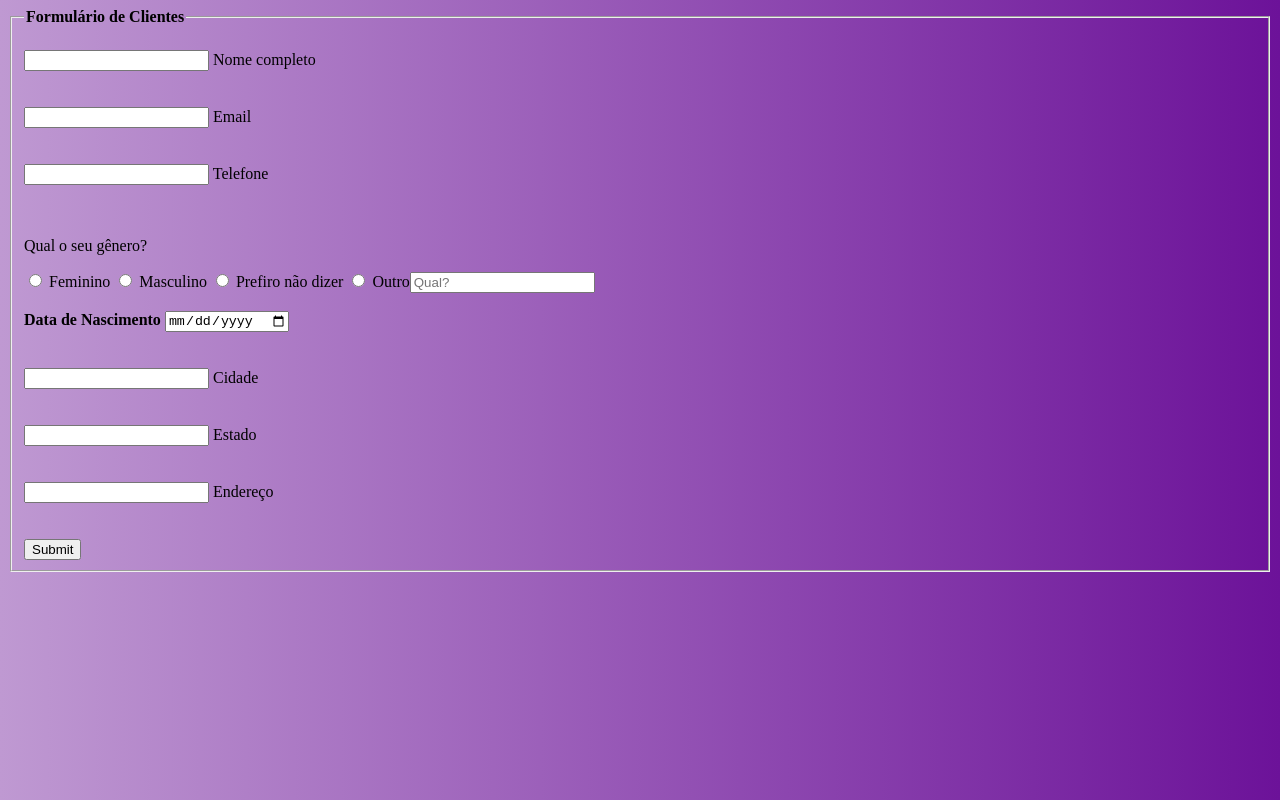
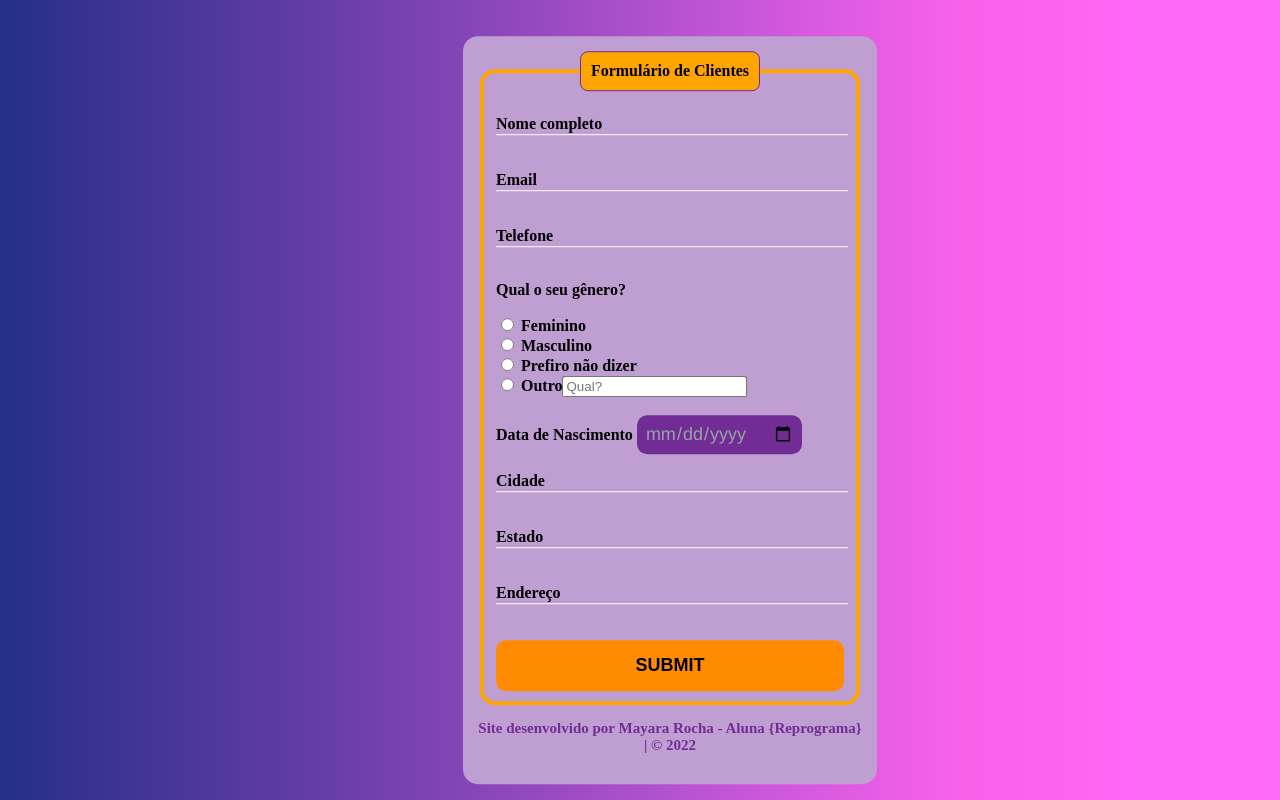
Before and after one commit to MayaraRocha95/formul-rio-cadastro, a plain HTML site: page index.html in a window 1280 px wide. Drawn offline with Linux system fonts and the light colour scheme.

Commit message:
Projeto Finalizado

```diff
--- /dev/null
+++ b/css/style.css
@@ -0,0 +1,133 @@
+body{
+  font-family:'Times New Roman', Times, serif;
+  background-image: linear-gradient(225deg, #ff6cf8 0, #ff67f4 12.5%, #f961eb 25%, #d459de 37.5%, #ad50cc 50%, #8846b8 62.5%, #653da6 75%, #453695 87.5%, #232f86 100%);
+
+}
+.box{
+  position:absolute;
+  top:50%;
+  left:50%;
+  transform: translate(-50%,-50%);
+  background-color:#bf9ed1;
+  padding:15px;
+  border-radius: 15px;
+  width:30%;
+  margin: 10px 30px 20px;
+  font-weight:bold;
+
+}
+fieldset{
+  border:4px solid orange;
+  border-radius: 15px;
+
+}
+legend{
+  border:1px solid #722c95;
+  padding:10px;
+  text-align: center;
+  background-color:orange;
+  border-radius:8px;
+  color:black;
+}
+.inputBox{
+  position: relative;
+
+}
+.inputUser{
+  background: none;
+  border:none;
+  border-bottom: 1px solid #fff;
+  outline: none;
+  color:#fff;
+  font-size: 15px;
+  width:100%;
+  letter-spacing: 2px;
+  font-weight:bold;
+}
+.labelInput{
+  position: absolute;
+  top: 0;
+  left: 0;
+  pointer-events: none;
+  transition: .5s;
+}
+.inputUser:focus ~ .labelInput,
+.inputUser:valid ~ .labelInput{
+  top:-20px;
+  font-size: 14px;
+  color:white;
+  text-shadow:  white;
+}
+#data-nascimento{
+  border: none;
+  padding:8px;
+  border-radius:10px;
+  outline:none;
+  background-color: #722c95;
+
+}
+
+
+
+input[type="date"] {
+  appearance: none;
+  -webkit-appearance: none;
+  color: #95a5a6;
+  font-family: "Helvetica", arial, sans-serif;
+  font-size: 18px;
+  border:1px solid #ecf0f1;
+  background:#ecf0f1;
+  padding:5px;
+  display: inline-block !important;
+  visibility: visible !important;
+}
+
+input[type="date"], focus {
+  color: #95a5a6;
+  box-shadow: none;
+  -webkit-box-shadow: none;
+  -moz-box-shadow: none;
+}
+#submit{
+  background:#ff8c00;
+  width:100%;
+  border: none;
+  padding:15px;
+  color: black;
+  font-size: 18px;
+  cursor: pointer;
+  border-radius:10px;
+  text-transform: uppercase;
+  font-weight:bold;
+
+}
+
+
+
+#submit:hover{
+  background:red;
+}
+
+@media screen and(min-width:250px){
+  .box{
+    width:30%;
+  }
+  legend{
+    width:30%;
+    height:auto;
+  }
+  fieldset{
+    width:30%;
+    height:auto;
+  }
+  #submit{
+    width:30%;
+    height:auto;
+  }
+}
+.rodape p{
+  color: #722c95;
+  font-size: 15px;
+  text-align: center;
+
+}
--- a/index.html
+++ b/index.html
@@ -4,7 +4,9 @@
   <meta charset="UTF-8">
   <meta http-equiv="X-UA-Compatible" content="IE=edge">
   <meta name="viewport" content="width=device-width, initial-scale=1.0">
-  <link rel="stylesheet" href="style.css">
+  <link rel="stylesheet" href="css/style.css">
+  <link rel="icon" href="./img/spotify-icon-0.png">
+
   <title>Formulário</title>
 </head>
 <body>
@@ -15,54 +17,59 @@
         <br>
         <div class="inputBox">
           <input type="text" name="nome" id="nome" class="inputUser" required>
-          <label for="nome">Nome completo</label>
+          <label for="nome" class="labelInput">Nome completo</label>
         </div>
         <br></br>
         <div class="inputBox">
           <input type="email" name="email" id="email" class="inputUser" required>
-          <label for="email">Email</label>
+          <label for="email" class="labelInput">Email</label>
         </div>
         <br></br>
         <div class="inputBox">
           <input type="tel" name="telefone" id="telefone" class="inputUser" required>
-          <label for="telefone">Telefone</label>
+          <label for="telefone" class="labelInput">Telefone</label>
         </div>
-        <br></br>
+        <br>
         <p>Qual o seu gênero?</p>
         <input type="radio" id="feminino" name="genero" value="feminino" required>
         <label for="feminino"> Feminino</label>
+        <br>
         <input type="radio" id="masculino" name="genero" value="masculino" required>
         <label for="masculino"> Masculino</label>
+        <br>
         <input type="radio" id="prefironaodizer" name="genero" value="prefironaodizer" required>
         <label for="prefironaodizer"> Prefiro não dizer</label>
+        <br>
         <input type="radio" id="outro" name="genero" value="outro" required>
         <label for="outro"> Outro</label><input type="text" placeholder="Qual?">
-
         <br></br>
-        <div class="inputBox">
           <label for="data-nascimento"><b>Data de Nascimento</b></label>
-          <input type="date" name="data-nascimento" id="data-nascimento" class="inputUser" required>
-        </div>
-        <br></br>
+          <input type="date" name="data-nascimento" id="data-nascimento" required pattern="[0-9]{4}-[0-9]{2}-[0-9]{2}">
+          <br></br>
         <div class="inputBox">
             <input type="text" name="cidade" id="cidade" class="inputUser" required>
-            <label for="cidade">Cidade</label>
+            <label for="cidade" class="labelInput">Cidade</label>
         </div>
         <br></br>
        <div class="inputBox">
           <input type="text" name="estado" id="estado" class="inputUser" required>
-          <label for="estado">Estado</label>
+          <label for="estado" class="labelInput">Estado</label>
         </div>
         <br></br>
         <div class="inputBox">
             <input type="text" name="endereco" id="endereco" class="inputUser" required>
-            <label for="endereco">Endereço</label>
+            <label for="endereco" class="labelInput">Endereço</label>
         </div>
         <br></br>
             <input type="submit" name="submit" id="submit">
       </fieldset>
     </form>
+    <footer class="rodape">
+      <p>
+      Site desenvolvido por Mayara Rocha - Aluna {Reprograma} | &copy;
+       2022
+      </p>
+  </footer>
+  </body>
 
-  </div>
-</body>
 </html>
--- a/style.css
+++ /dev/null
@@ -1,4 +0,0 @@
-body{
-  font-family:'Times New Roman', Times, serif;
-  background-image:linear-gradient(to right,#bf99d2,#6c1299);
-}
```
Also changed, not shown: img/formulario1.png (added), img/formulario2.png (added), 1 other file.
